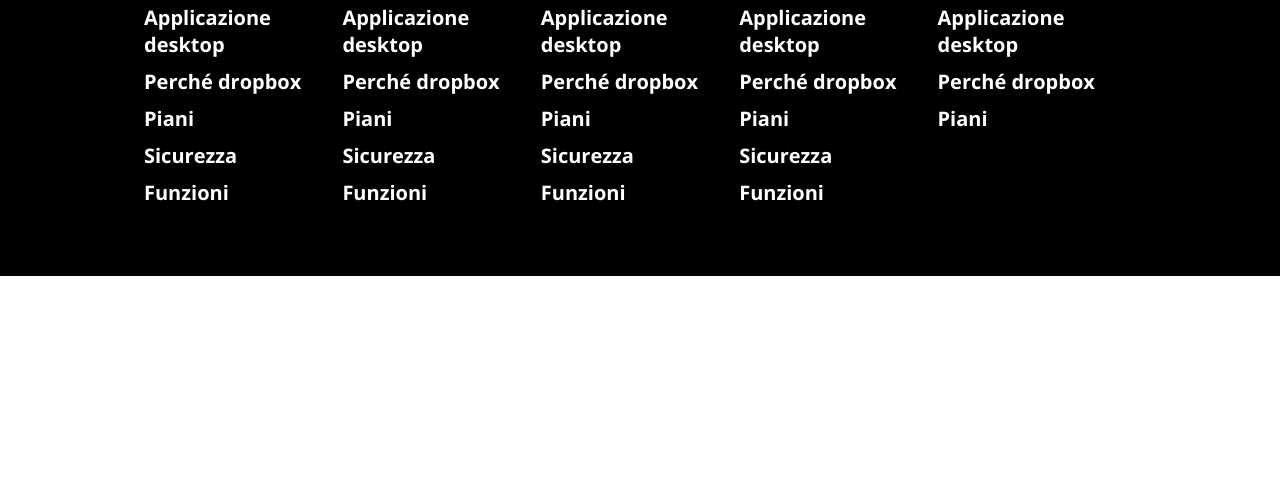
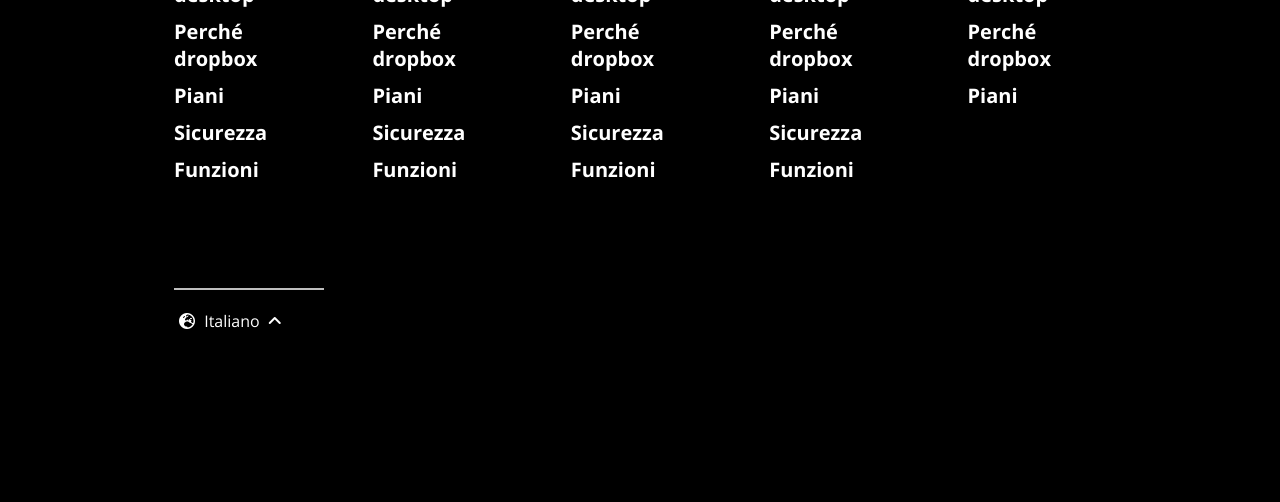
Before and after one commit to gabriele-annese/htmlcss-dropbox, a plain HTML site: page index.html in a window 1280 px wide. Shown: the part 6416-6918 px from the top of the page. Before the commit the page ends 6692 px from the top, so only its background shows below. Drawn offline with nearby package versions, Linux system fonts and the light colour scheme.

Commit message:
add footer

```diff
--- a/css/main.css
+++ b/css/main.css
@@ -515,8 +515,6 @@
     width: 100%;
     padding: 50px 20px;
     background: #000;
-    height: 400px;
-    margin-top: 100px;
 }
 
 .column-footer{
@@ -527,6 +525,7 @@
 .column-footer .column-content {
     width: calc(100% / 5);
     float: left;
+    padding: 0 30px;
 }
 
 .footer-container ul {
@@ -548,3 +547,26 @@
     font-weight: bold;
     font-size: 20px;
 }
+
+/* LANGUAGES */
+
+.languages {
+    border-top: 2px solid #bfbfbf ;
+    width: 150px;
+    margin: 100px 0;
+    padding: 20px 0;
+}
+
+.languages .fa-globe-europe {
+    color: #fff;
+    padding: 0 5px;
+}
+
+.languages span {
+    color: #fff;
+}
+
+.languages .fa-angle-up {
+    color: #fff;
+    padding: 0 5px;
+}
--- a/index.html
+++ b/index.html
@@ -596,6 +596,11 @@
                            <a href="#">Funzioni</a>
                         </li>
                     </ul>
+                    <div class="languages">
+                        <i class="fas fa-globe-europe"></i>
+                        <span class="ita">Italiano</span>
+                        <i class="fas fa-angle-up"></i>
+                    </div>
                 </div>
 
                 <!-- COL2 -->
@@ -688,7 +693,6 @@
                     </ul>
                 </div>
             </div>
-
         </div>
     </footer>
 </body>
```
